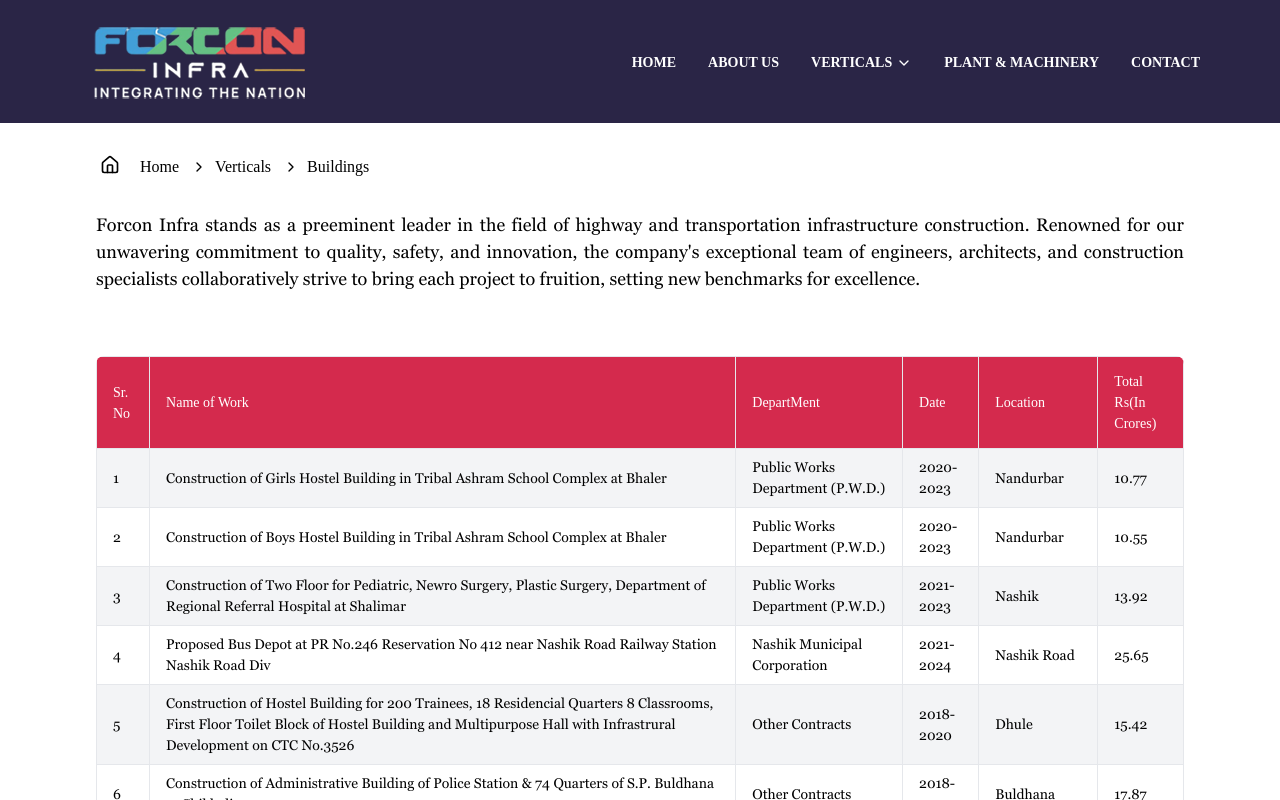
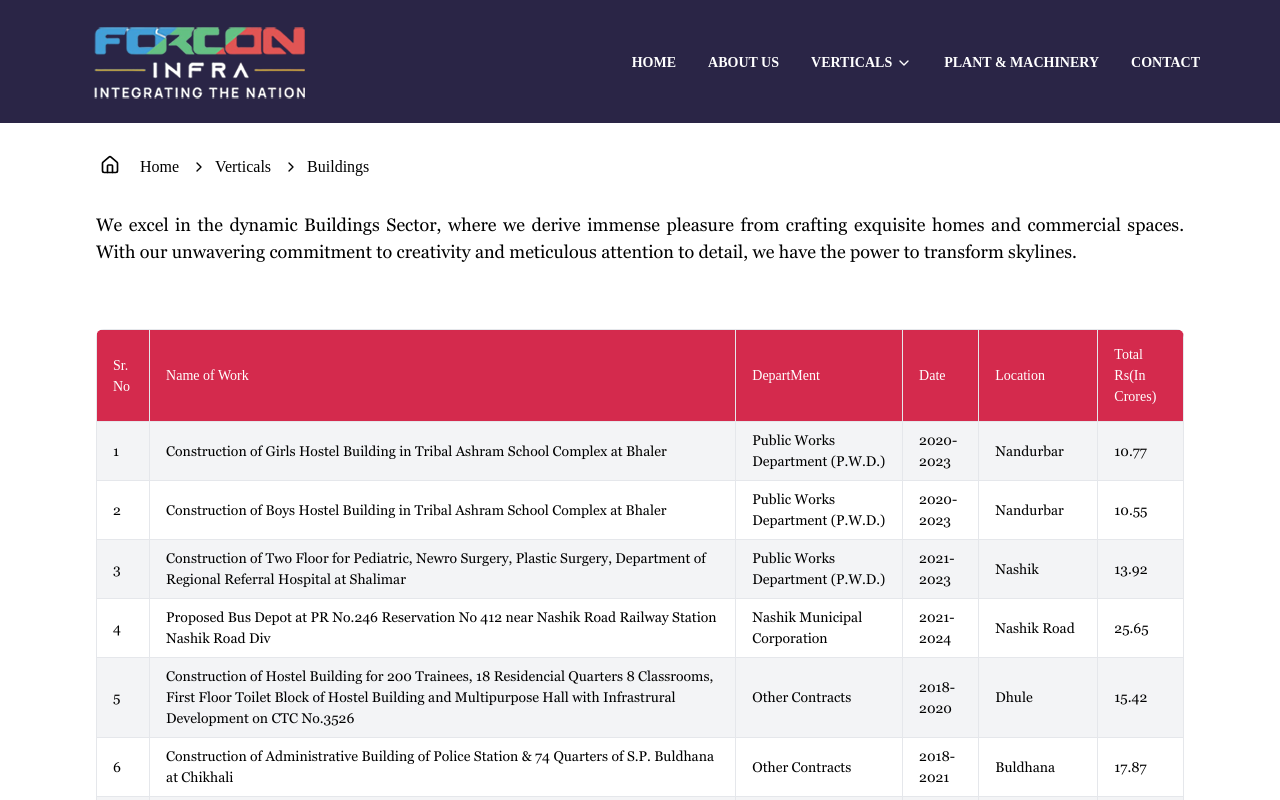
Before and after one commit to durgeshbachhav/forcon-react, a React (Vite) app: page /verticals/buildings in a window 1280 px wide. Shown: the top 800 px of the page. Built offline with nearby package versions, Linux system fonts and the light colour scheme; a web font is replaced by a local one.

Commit message:
add some changes

```diff
--- a/src/components/Carousel.jsx
+++ b/src/components/Carousel.jsx
@@ -12,27 +12,27 @@
   const images = [
     {
       src: ImageOne,
-      title: `Providing Smart Infrastructure Solutions for a better tomorrow`,
+      title: `Providing Smart Infrastructure Solutions For A Better Tomorrow`,
     },
     {
       src: ImageTwo,
-      title: `Bringing Vision to Life-Building futuristic sustainability`,
+      title: `Bringing Vision To Life-Building Futuristic Sustainability`,
     },
     {
       src: ImageThree,
-      title: `Our Aim - Delivering quality within time and budget`,
+      title: `Our Aim - Delivering Quality Within Time And Budget`,
     },
     {
       src: ImageFour,
-      title: `Excellence in Action-Providing Innovative Solutions`,
+      title: `Excellence In Action-Providing Innovative Solutions`,
     },
     {
       src: ImageFive,
-      title: `Smart Infrastructure for a Brighter Future`,
+      title: `Smart Infrastructure For A Brighter Future`,
     },
     {
       src: ImageSix,
-      title: `Delivering Excellence in Infrastructure Manufacturing`,
+      title: `Delivering Excellence In Infrastructure Manufacturing`,
     },
   ];
 
--- a/src/components/Footer.jsx
+++ b/src/components/Footer.jsx
@@ -19,7 +19,7 @@
       label: "Plant & Machinery",
       url: "/plant-and-machinery",
     },
-    { icon: <FaCaretRight />, label: "Verticals", url: "/verticals/highway" },
+    { icon: <FaCaretRight />, label: "Verticals", url: "" },
     { icon: <FaCaretRight />, label: "Contact Us", url: "/contact" },
   ];
 
@@ -48,7 +48,8 @@
             {links.map((link, index) => (
               <Link
                 key={index}
-                to={link.url}
+                // to={link.url}
+                to={link.url === "Verticals" ? "/#sector" : "undefined"}
                 className="flex items-center mb-2"
               >
                 <div className="mr-2">{link.icon}</div>
--- a/src/components/Sector.jsx
+++ b/src/components/Sector.jsx
@@ -35,8 +35,8 @@
   ];
 
   return (
-    <div className="bg-primary py-8 px-8 md:py-12 lg:px-12">
-      <div className="max-w-7xl mx-auto sm:px-6 lg:px-8">
+    <div id="sector" className="bg-primary py-8 px-8 md:py-12 lg:px-12">
+      <Link className="max-w-7xl mx-auto sm:px-6 lg:px-8">
         <h2 className="text-3xl sm:text-4xl font-bold text-white text-center py-4 font-tienne">
           Sectors we are active in:
         </h2>
@@ -45,7 +45,7 @@
             <VerticalLink key={index} {...sector} />
           ))}
         </div>
-      </div>
+      </Link>
     </div>
   );
 };
--- a/src/pages/About.jsx
+++ b/src/pages/About.jsx
@@ -12,7 +12,7 @@
     text: [
       "Bringing Your Ideas and Innovations to Life",
       "Forcon Infra, formerly known as B. P. Sangle Constructions Pvt. Ltd., has a long and distinguished history in the infrastructure industry. Founded in 1984 as a stone crushing venture by Mr. Punjaji Nana Sangle, we quickly expanded our operations and registered as a government contractor, executing our first Asphalt Road Project for PWD. From the very beginning, our aim has been to establish ourselves as the most renowned and reliable infrastructure company in the industry, and we have been working tirelessly to achieve this goal ever since.",
-      "Our commitment to excellence was recognized in 2004, when we received an award for excellent work in the Sinhastha Kumbha Mela. Throughout the years, we continued to reach new heights and milestones, including a turning point in 2009 when we established a new venture of Automatic Vibro Casting Pipe. Another significant milestone was achieved in 2012 when we ventured into the RMC Business, which has become an integral part of our business today. In 2015, we were awarded the first 123 km of National Highway Project in BEED District, which paved the way for our success.",
+      "Our commitment to excellence was recognized in 2004, when we received an award for excellent work in the Simhastha Kumbh Mela. Throughout the years, we continued to reach new heights and milestones, including a turning point in 2009 when we established a new venture of Automatic Vibro Casting Pipe. Another significant milestone was achieved in 2012 when we ventured into the RMC Business, which has become an integral part of our business today. In 2015, we were awarded the first 123 km of National Highway Project in BEED District, which paved the way for our success.",
     ],
   };
 
--- a/src/pages/Buildings.jsx
+++ b/src/pages/Buildings.jsx
@@ -149,12 +149,10 @@
         </div>
         <div>
           <p className="text-[18px] text-justify georgia-regular">
-            Forcon Infra stands as a preeminent leader in the field of highway
-            and transportation infrastructure construction. Renowned for our
-            unwavering commitment to quality, safety, and innovation, the
-            company's exceptional team of engineers, architects, and
-            construction specialists collaboratively strive to bring each
-            project to fruition, setting new benchmarks for excellence.
+            We excel in the dynamic Buildings Sector, where we derive immense
+            pleasure from crafting exquisite homes and commercial spaces. With
+            our unwavering commitment to creativity and meticulous attention to
+            detail, we have the power to transform skylines.
           </p>
         </div>
         <div className="mt-6 flex flex-col ">
--- a/src/pages/Dam.jsx
+++ b/src/pages/Dam.jsx
@@ -48,12 +48,7 @@
         </div>
         <div>
           <p className="text-[18px] text-justify georgia-regular">
-            Forcon Infra stands as a cutting-edge firm specializing in airport
-            infrastructure development and timely project delivery. Our
-            expertise extends to constructing runways, taxiways, aprons, and
-            other vital airport facilities. Forcon Infra also prioritizes safety
-            and sustainability, ensuring that our projects are safe and
-            environment friendly.
+          At Forcon Infra, we construct colossal dams and implement state-of-the-art irrigation technology to revolutionize water management. Our unwavering commitment involves thorough planning, precise design, impeccable execution, and ongoing maintenance, all in adherence to industry standards.
           </p>
         </div>
         <div className="mt-6 flex flex-col ">
```
